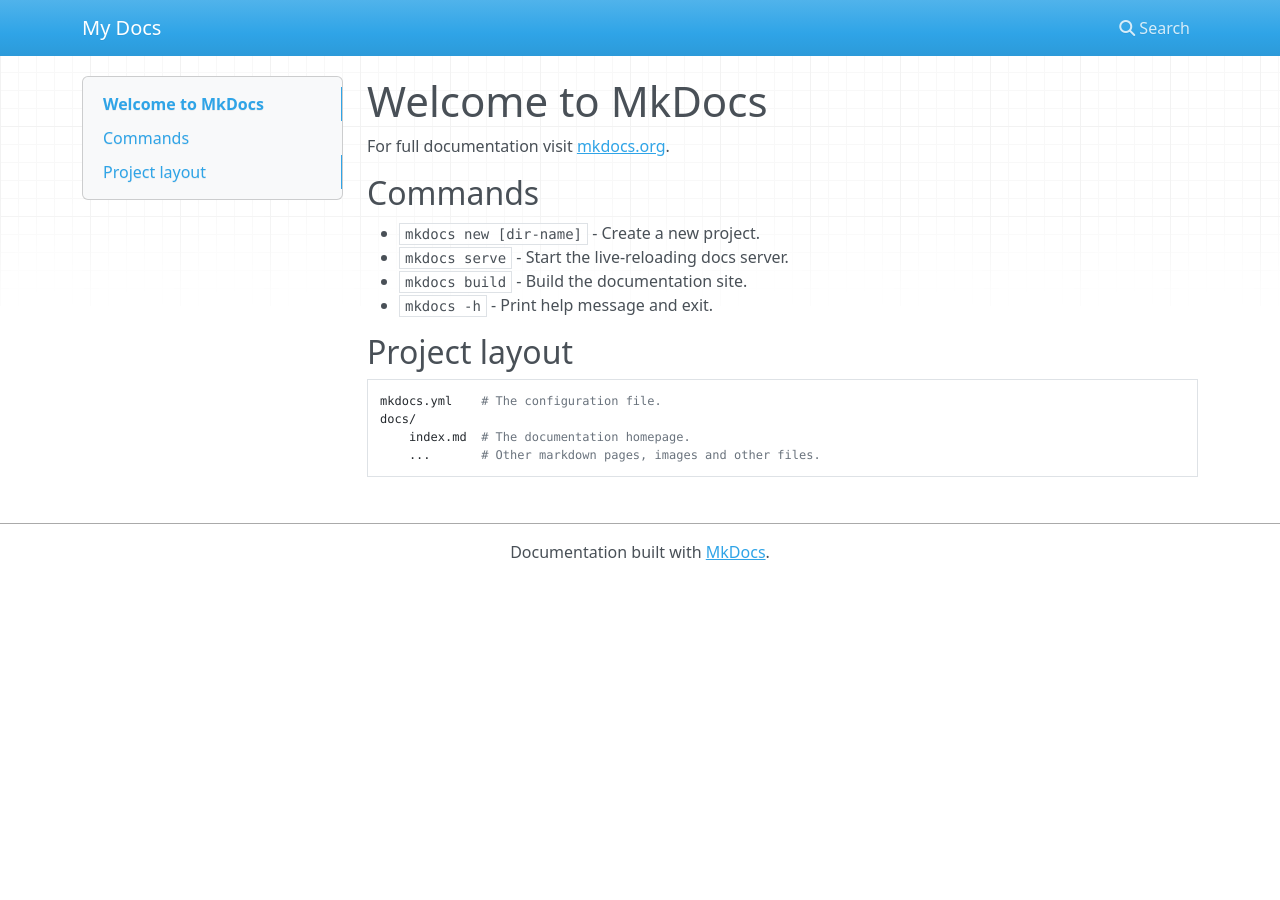
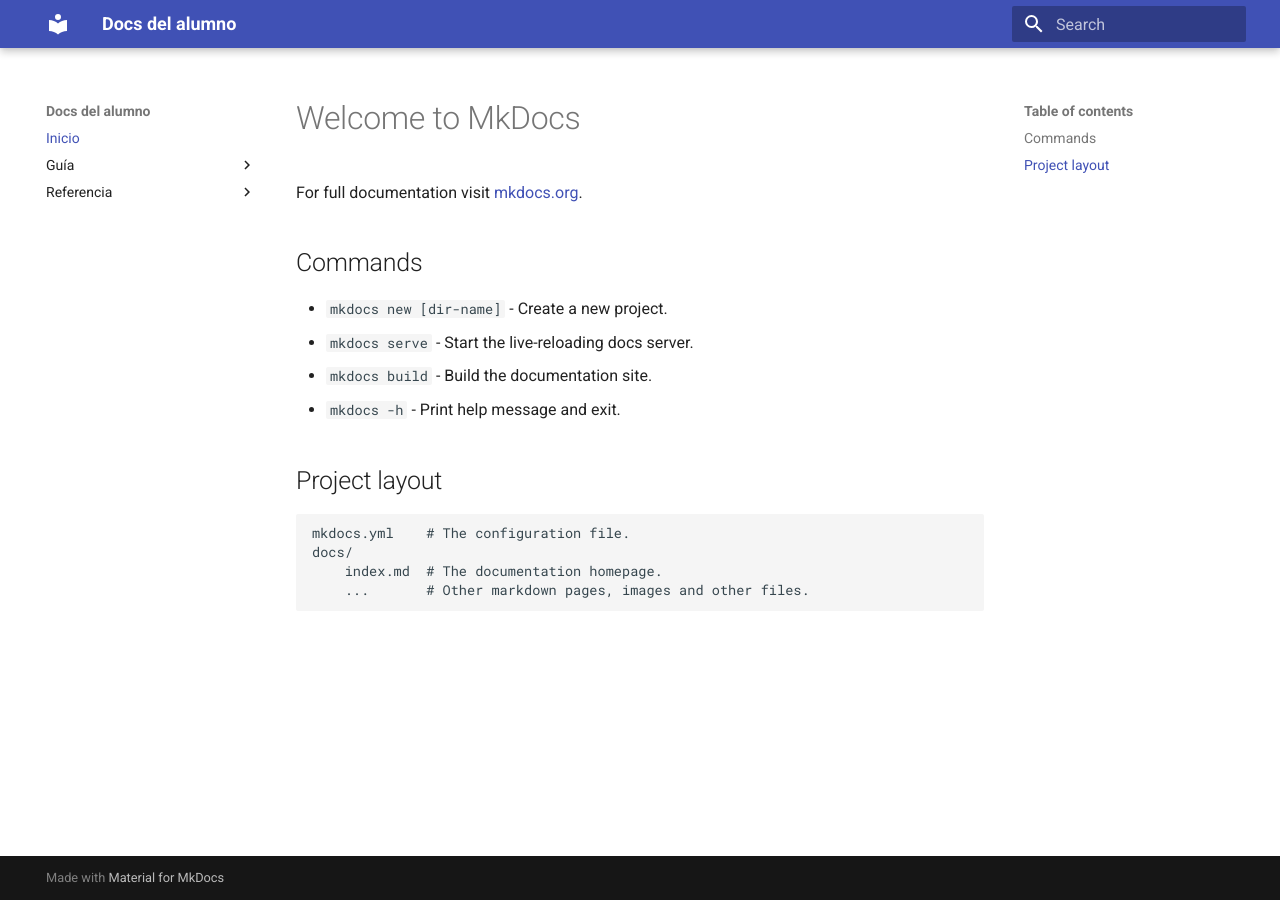
Before and after one commit to SamuRuizz/Proyecto-Documentacion-Chatbot, an MkDocs documentation site: the page built from docs/index.md, in a window 1280 px wide. Built offline with MkDocs 1.6.1 and Material for MkDocs 9.7.7, drawn with Linux system fonts in a browser that asks for light colours; nearby versions of some CDN libraries.

Commit message:
docs: add basic nav and pages structure

```diff
--- a/mkdocs.yml
+++ b/mkdocs.yml
@@ -1 +1,10 @@
-site_name: My Docs
+site_name: "Docs del alumno"
+theme:
+  name: material
+
+nav:
+  - Inicio: index.md
+  - Guía:
+      - Quickstart: guia/quickstart.md
+  - Referencia:
+      - Comandos: referencia/comandos.md
```
Also changed, not shown: docs/guia/quickstart.md (added), docs/referencia/comandos.md (added).
